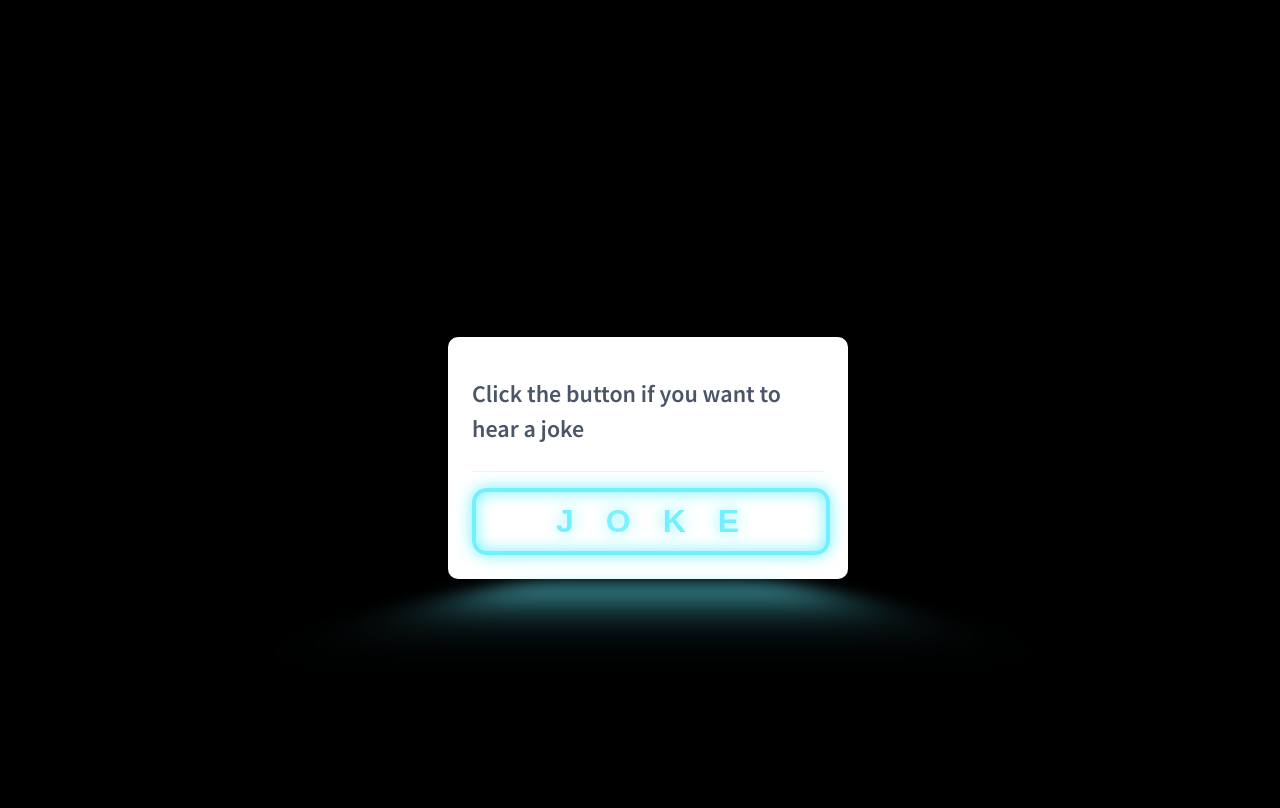
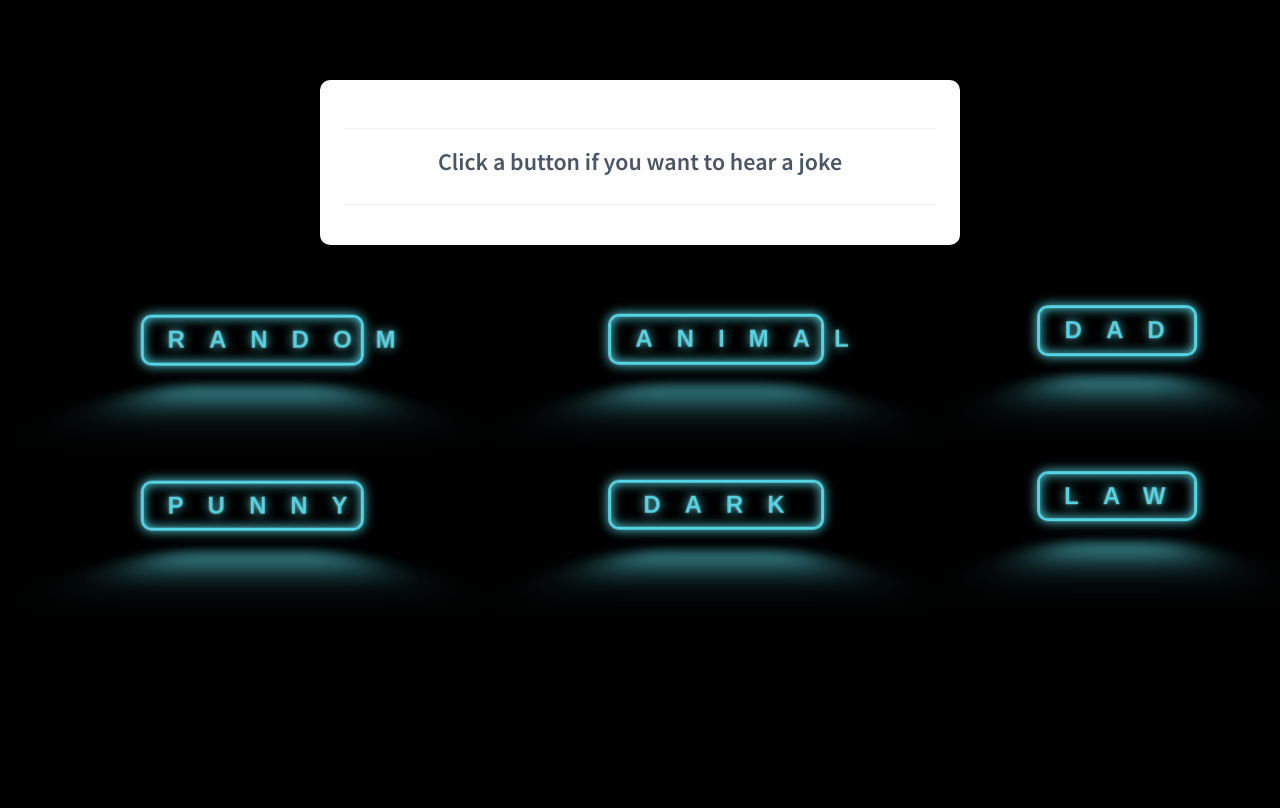
Before and after one commit to Guillebarq/Udacity-Cloud-Engineering-Capstone, a Flask app: page / in a window 1280 px wide. Run offline with Flask 3, Linux system fonts and the light colour scheme.

Commit message:
Finished basic joke app. Added more joke types and frontend

```diff
--- a/app.py
+++ b/app.py
@@ -1,5 +1,7 @@
 from flask import Flask, render_template
 import pyjokes
+import Joking
+import random
 
 app=Flask(__name__)
 
@@ -10,7 +12,32 @@ def home():
 
 @app.route("/joke")
 def joke():
-    joke=pyjokes.get_joke()  #It only returns one joke. We get random joke each time.
+    joke=Joking.random_joke()
+    return render_template("joke.html", joke=joke)
+
+@app.route("/animal")
+def animal_joke():
+    joke=Joking.animal_joke()
+    return render_template("joke.html", joke=joke)
+
+@app.route("/dad")
+def dad_joke():
+    joke=Joking.random_dad_joke()
+    return render_template("joke.html", joke=joke)
+
+@app.route("/pun")
+def pun_joke():
+    joke=Joking.Pun()
+    return render_template("joke.html", joke=joke)
+
+@app.route("/dark")
+def dark_joke():
+    joke=Joking.DarkJoke()
+    return render_template("joke.html", joke=joke)
+
+@app.route("/law")
+def law_joke():
+    joke=Joking.Law_Joke()
     return render_template("joke.html", joke=joke)
 
 
--- a/requirements.txt
+++ b/requirements.txt
@@ -1,4 +1,6 @@
 flask
 pyjokes
+Joking
 randimage
+requests
 PyYAML==6.0
--- a/static/styles/styles.css
+++ b/static/styles/styles.css
@@ -41,21 +41,104 @@ hr {
 }
 
 .panel {
-  width: 400px;
-  max-width: 90%;
-  margin: 100px auto 0;
+  width: 50%;
+  max-width: 100%;
+  /* margin: 50% auto 25%; */
   box-shadow: 0 4px 6px -1px rgba(0, 0, 0, 0.1),
     0 2px 4px -1px rgba(0, 0, 0, 0.06);
   padding: 24px;
   border-radius: 10px;
   background: #ffffff;
+  /* align-items: center; */
+  position: absolute;
+  top: 10%;
+  left: 50%;
+  transform: translateX(-50%);
+  text-align: center;
 }
 
   .form-group-input-container {
     position: absolute;
   }
 
+  .container {
+    width: 100%;
+    /* position: relative; */
+    flex-direction: column;
+    align-items: center;
+  }
 
+  #parent-container {
+    display: flex;
+    width: 100%;
+    margin-top: 40%;
+  }
+
+
+  #first {
+    border: 1px solid black;
+    border-radius: 5px;
+    width: 100%;
+    height: 90vh;
+    margin-left: 10px;
+    align-items: center;
+  }
+
+  .btn-container {
+    display: grid;
+    grid-template-areas: "button1 button2 button3"
+                         "button4 button5 button6";
+    grid-gap: 5px;
+    margin-bottom: 30%;
+  }
+
+  .grid-item {
+    margin: 0;
+    position: relative;
+    text-align: center;
+    top: 0%;
+    left: 50%;
+    -ms-transform: translate(-50%, -50%);
+    transform: translate(-50%, -50%);
+    padding-top: 15%;
+  }
+
+  .grid-item:nth-child(1) {
+    align-items: center;
+    grid-area: button1;
+  }
+
+  .grid-item:nth-child(2) {
+    align-items: center;
+    grid-area: button2;
+  }
+
+  .grid-item:nth-child(3) {
+    align-items: center;
+    grid-area: button3;
+  }
+
+  .grid-item:nth-child(4) {
+    align-items: center;
+    grid-area: button4;
+  }
+
+  .grid-item:nth-child(5) {
+    align-items: center;
+    grid-area: button5;
+  }
+
+  .grid-item:nth-child(6) {
+    align-items: center;
+    grid-area: button6;
+  }
+
+  /* .btn-container > .glowing-btn {
+    width: 100%;
+    height: 100%;
+    float: center;
+    margin: 15px;
+  } */
 
 @import url("https://fonts.googleapis.com/css?family=Raleway");
 
@@ -88,15 +171,19 @@ body {
   position: relative;
   color: var(--glow-color);
   cursor: pointer;
-  padding: 0.35em 2.5em;
+  padding: 0.35em 1.0em;
   border: 0.15em solid var(--glow-color);
   border-radius: 0.45em;
   background: none;
   perspective: 2em;
   font-family: "Raleway", sans-serif;
-  font-size: 2em;
+  font-size: 1.5em;
   font-weight: 900;
   letter-spacing: 1em;
+  text-align: center;
+  word-wrap: wrap;
+  width: calc(50% - 10px);
+  margin: 20px;
 
   -webkit-box-shadow: inset 0px 0px 0.5em 0px var(--glow-color),
     0px 0px 0.5em 0px var(--glow-color);
@@ -108,7 +195,7 @@ body {
 }
 
 .glowing-txt {
-  float: left;
+  float: center;
   margin-right: -0.8em;
   -webkit-text-shadow: 0 0 0.125em hsl(0 0% 100% / 0.3),
     0 0 0.45em var(--glow-color);
--- a/templates/joke.html
+++ b/templates/joke.html
@@ -6,15 +6,59 @@
     <link rel="stylesheet" href= "{{ url_for('static',filename='styles/styles.css') }}" />
   </head>
 
+<div class="container">
+
   <div class="panel">
+    <hr>
     {% if joke %}
     <h1>{{joke}}</h1>
     {% else %}
-    <h1>Click the button if you want to hear a joke</h1>
+    <h1>Click a button if you want to hear a joke</h1>
     {% endif %}
     <hr>
-    <form action="/joke">
-        <button class='glowing-btn'>
-          <span class='glowing-txt'>J<span class='faulty-letter'>O</span>KE</span></button>
-    </form>
   </div>
+
+  <div id="parent-container">
+    <div id="first">
+      <div class="btn-container">
+        <form action="/joke">
+          <div class="grid-item">
+            <button class='glowing-btn' id = "button1">
+              <span class='glowing-txt'>RANDOM</span></button>
+          </div>
+        </form>
+        <form action="/animal">
+          <div class="grid-item">
+            <button class='glowing-btn' id = "button2">
+              <span class='glowing-txt'>ANIMAL</span></button>
+          </div>
+        </form>
+        <form action="/dad">
+          <div class="grid-item">
+            <button class='glowing-btn' id = "button3">
+              <span class='glowing-txt'>DAD</span></button>
+          </div>
+        </form>
+        <form action="/pun">
+          <div class="grid-item">
+            <button class='glowing-btn' id = "button4">
+              <span class='glowing-txt'>PUNNY</span></button>
+          </div>
+        </form>
+        <form action="/dark">
+          <div class="grid-item">
+            <button class='glowing-btn' id = "button5">
+              <span class='glowing-txt'>DARK</span></button>
+          </div>
+        </form>
+        <form action="/law">
+          <div class="grid-item">
+            <button class='glowing-btn' id = "button6">
+              <span class='glowing-txt'>LAW</span></button>
+          </div>
+        </form>
+      </div>
+    </div>
+  </div>
+
+</div>
```
Also changed, not shown: .circleci/config.yml (added).
